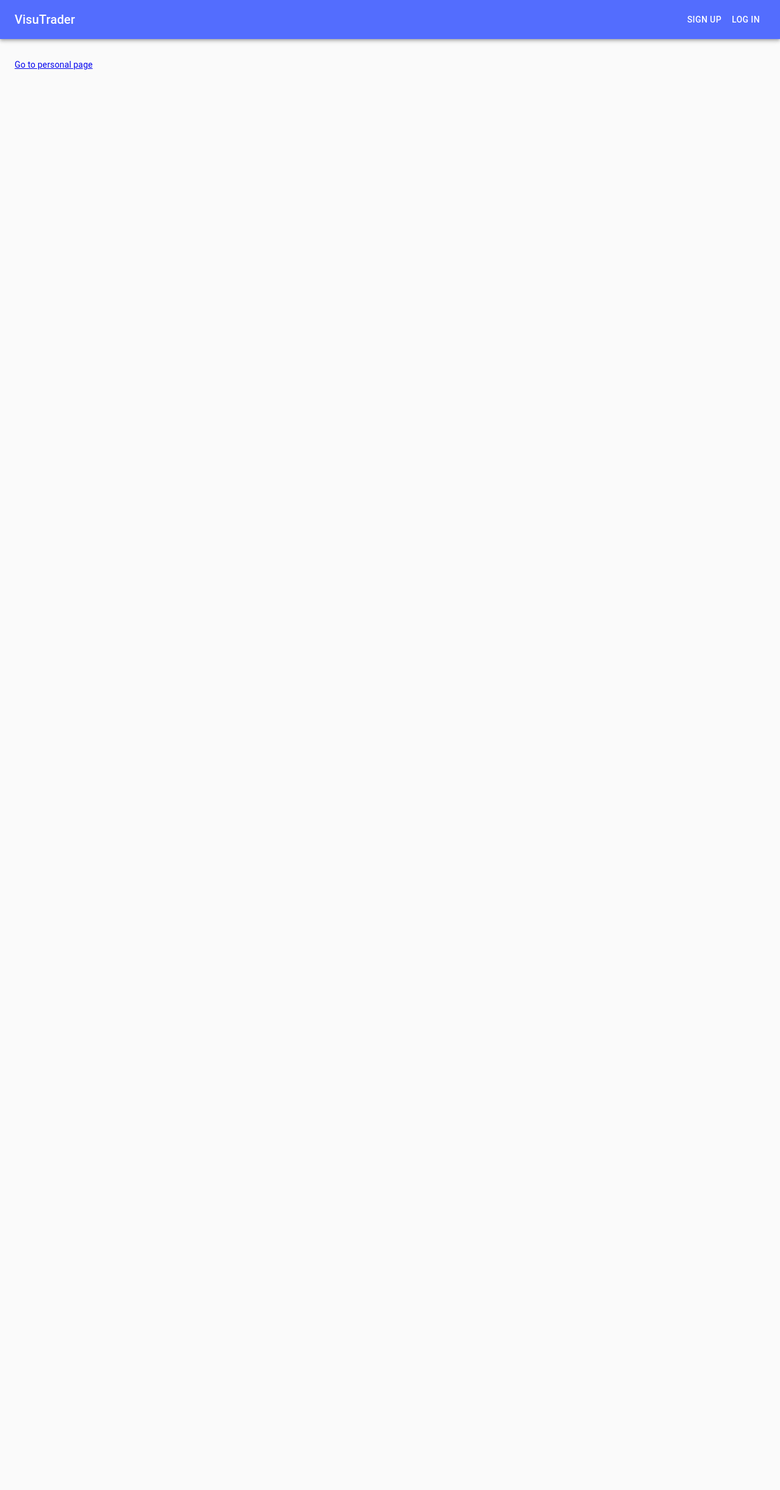
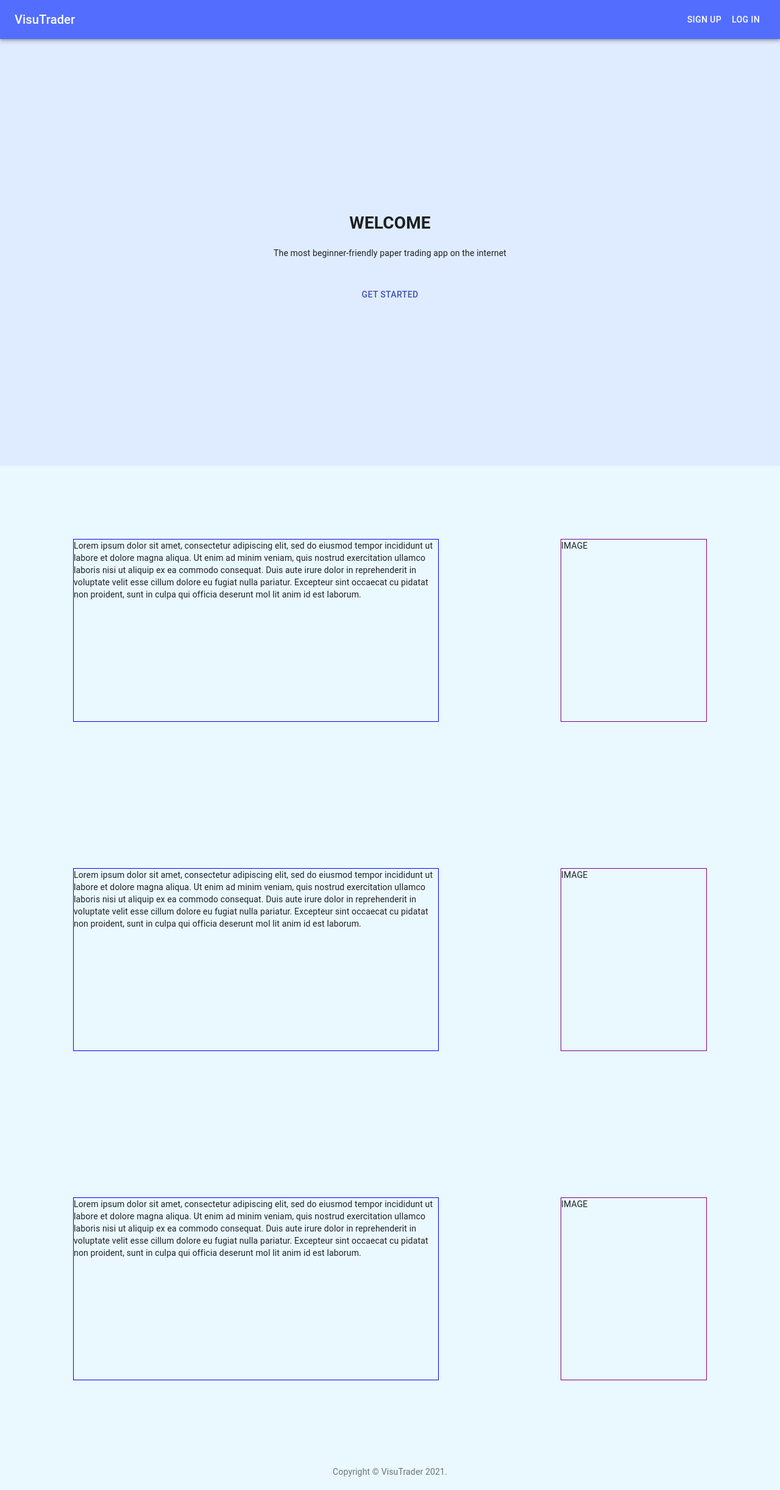
Before and after one commit to VisuTrader-Orbital2021/visutrader-frontend-in-typescript, a React (Create React App) app: page / in a window 1280 px wide. Shown: the whole page at 61% size. Before the commit the page ends 800 px from the top, so only its background shows below. Built offline with nearby package versions, Linux system fonts and the light colour scheme; what axios-cache-adapter would draw is missing.

Commit message:
Create design template for homepage

```diff
--- a/package.json
+++ b/package.json
@@ -25,7 +25,7 @@
     "test": "react-scripts test",
     "eject": "react-scripts eject",
     "format": "prettier --write \"src/**/*.js\"",
-    "lint": "eslint \"src/**/*.js\" --quiet"
+    "lint": "eslint --quiet \"src/**/*.js\""
   },
   "eslintConfig": {
     "extends": [
--- a/src/components/Dashboard.js
+++ b/src/components/Dashboard.js
@@ -58,7 +58,7 @@ const useStyles = makeStyles((theme) => ({
   },
   drawerPaper: {
     position: "relative",
-    whiteSpace: "nowrap",
+    // whiteSpace: "nowrap",
     width: drawerWidth,
     transition: theme.transitions.create("width", {
       easing: theme.transitions.easing.sharp,
--- a/src/components/Forum.js
+++ b/src/components/Forum.js
@@ -4,18 +4,6 @@ import Grid from "@material-ui/core/Grid";
 import Box from "@material-ui/core/Box";
 import Copyright from "./Copyright";
 import "../styles/Forum.css";
-
-function Post(props) {
-  return (
-    <div className="post">
-      <div className="info">
-        {"Posted by " + props.username + " " + props.time + " ago"}
-      </div>
-      <h3 className="title">{props.title}</h3>
-      <p className="comment">{props.children}</p>
-    </div>
-  );
-}
 
 export default function Forum({ classes }) {
   return (
@@ -70,3 +58,15 @@ export default function Forum({ classes }) {
     </main>
   );
 }
+
+function Post(props) {
+  return (
+    <div className="post">
+      <div className="info">
+        {"Posted by " + props.username + " " + props.time + " ago"}
+      </div>
+      <h3 className="title">{props.title}</h3>
+      <p className="comment">{props.children}</p>
+    </div>
+  );
+}
--- a/src/components/Home.js
+++ b/src/components/Home.js
@@ -1,8 +1,11 @@
+/* eslint-disable jsx-a11y/alt-text */
 import React from "react";
 import { Link as RouterLink } from "react-router-dom";
 import { makeStyles } from "@material-ui/core/styles";
-import Container from "@material-ui/core/Container";
+import Button from "@material-ui/core/Button";
 import Dashboard from "./Dashboard";
+import Copyright from "./Copyright";
+import "../styles/Home.css";
 
 const useStyles = makeStyles((theme) => ({
   root: {
@@ -17,6 +20,10 @@ const useStyles = makeStyles((theme) => ({
   container: {
     paddingTop: theme.spacing(4),
     paddingBottom: theme.spacing(4),
+  },
+  buttonStyle: {
+    textDecoration: "none",
+    color: "primary",
   },
 }));
 
@@ -33,13 +40,60 @@ export default function Home() {
 
 function MainContent({ classes }) {
   return (
-    <main className={classes.content}>
+    <main>
       <div className={classes.appBarSpacer} />
-      <Container maxWidth="lg" className={classes.container}>
-        <RouterLink to="/trade">
-          <span>Go to personal page</span>
+      <div className="welcome-section">
+        <h1>WELCOME</h1>
+        <span>
+          The most beginner-friendly paper trading app on the internet
+        </span>
+        <RouterLink to="/trade" className={classes.buttonStyle}>
+          <Button color="primary">GET STARTED</Button>
         </RouterLink>
-      </Container>
+      </div>
+      <div className="features-section">
+        <Feature>
+          Lorem ipsum dolor sit amet, consectetur adipiscing elit, sed do
+          eiusmod tempor incididunt ut labore et dolore magna aliqua. Ut enim ad
+          minim veniam, quis nostrud exercitation ullamco laboris nisi ut
+          aliquip ex ea commodo consequat. Duis aute irure dolor in
+          reprehenderit in voluptate velit esse cillum dolore eu fugiat nulla
+          pariatur. Excepteur sint occaecat cu pidatat non proident, sunt in
+          culpa qui officia deserunt mol lit anim id est laborum.
+        </Feature>
+        <Feature>
+          Lorem ipsum dolor sit amet, consectetur adipiscing elit, sed do
+          eiusmod tempor incididunt ut labore et dolore magna aliqua. Ut enim ad
+          minim veniam, quis nostrud exercitation ullamco laboris nisi ut
+          aliquip ex ea commodo consequat. Duis aute irure dolor in
+          reprehenderit in voluptate velit esse cillum dolore eu fugiat nulla
+          pariatur. Excepteur sint occaecat cu pidatat non proident, sunt in
+          culpa qui officia deserunt mol lit anim id est laborum.
+        </Feature>
+        <Feature>
+          Lorem ipsum dolor sit amet, consectetur adipiscing elit, sed do
+          eiusmod tempor incididunt ut labore et dolore magna aliqua. Ut enim ad
+          minim veniam, quis nostrud exercitation ullamco laboris nisi ut
+          aliquip ex ea commodo consequat. Duis aute irure dolor in
+          reprehenderit in voluptate velit esse cillum dolore eu fugiat nulla
+          pariatur. Excepteur sint occaecat cu pidatat non proident, sunt in
+          culpa qui officia deserunt mol lit anim id est laborum.
+        </Feature>
+      </div>
+      <div className="footer-section">
+        <Copyright />
+      </div>
     </main>
   );
 }
+
+function Feature({ src, children }) {
+  return (
+    <div className="feature">
+      <span className="feature-text">{children}</span>
+      {/* TODO: replace the following line with image component */}
+      <span className="feature-image">IMAGE</span>
+      {/* <img className="feature-image" src={src} /> */}
+    </div>
+  );
+}
--- /dev/null
+++ b/src/styles/Home.css
@@ -0,0 +1,55 @@
+.welcome-section {
+  display: flex;
+  flex-direction: column;
+  justify-content: center;
+  align-items: center;
+  text-align: center;
+  width: 100%;
+  height: 700px;
+  background-color: #dfecff;
+}
+
+.welcome-section > span {
+  margin-bottom: 40px;
+}
+
+.features-section {
+  display: flex;
+  flex-direction: column;
+  justify-content: center;
+  align-items: center;
+  text-align: center;
+  width: 100%;
+  background-color: #eaf8ff;
+}
+
+.feature {
+  display: flex;
+  flex-direction: row;
+  justify-content: center;
+  align-items: stretch;
+  margin: 20px;
+}
+
+.feature-text {
+  text-align: left;
+  width: 50%;
+  margin: 100px;
+  border: 1px solid blue;
+}
+
+.feature-image {
+  text-align: left;
+  width: 20%;
+  height: 300px;
+  margin: 100px;
+  border: 1px solid purple;
+}
+
+.footer-section {
+  display: flex;
+  justify-content: center;
+  align-items: center;
+  padding: 20px;
+  background-color: #eaf8ff;
+}
--- a/src/styles/LeftDrawer.css
+++ b/src/styles/LeftDrawer.css
@@ -6,8 +6,20 @@
 .drawer-list-icons {
   display: flex;
   flex-direction: column;
-  align-items: stretch;
 }
+/*
+.main-list-icons {
+  display: flex;
+  height: 22vh;
+  border: 1px solid blue;
+}
+
+.secondary-list-icons {
+  display: flex;
+  align-items: flex-end;
+  height: 70vh;
+  border: 1px solid purple;
+} */
 
 .forum-icon:hover {
   color: #3a4cb1;
```
